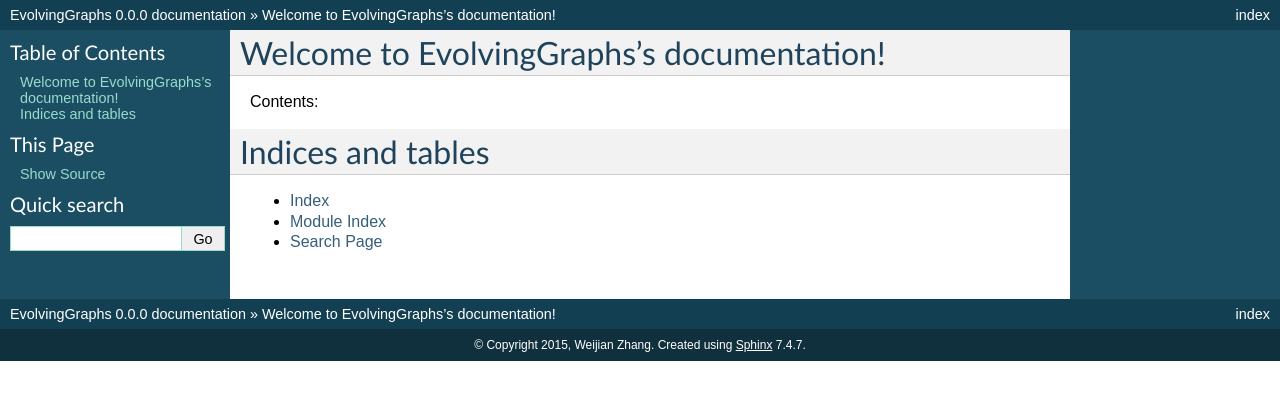
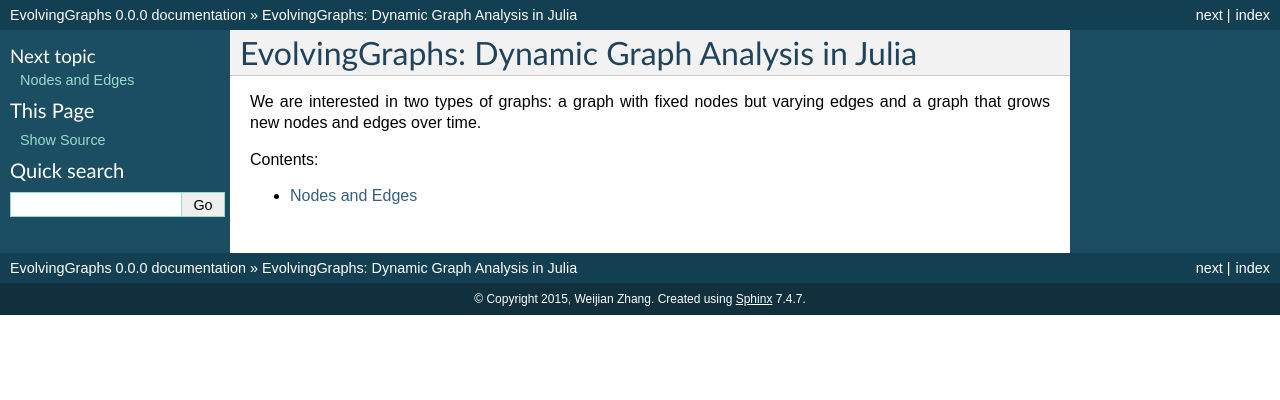
Before and after one commit to EtymoIO/EvolvingGraphs.jl, a Sphinx documentation site: the page built from doc/index.rst, in a window 1280 px wide. Shown: the top 400 px of the page. Built offline with Sphinx 7.4.7, drawn with Linux system fonts in a browser that asks for light colours.

Commit message:
update index documentation

```diff
--- /dev/null
+++ b/doc/core.rst
@@ -0,0 +1,4 @@
+Nodes and Edges
+===============
+
+* Node type
--- a/doc/index.rst
+++ b/doc/index.rst
@@ -3,19 +3,15 @@
    You can adapt this file completely to your liking, but it should at least
    contain the root `toctree` directive.
 
-Welcome to EvolvingGraphs's documentation!
-==========================================
+EvolvingGraphs: Dynamic Graph Analysis in Julia
+===============================================
+
+We are interested in two types of graphs: a graph with fixed nodes but
+varying edges and a graph that grows new nodes and edges over time.
 
 Contents:
 
 .. toctree::
    :maxdepth: 2
 
-
-
-Indices and tables
-==================
-
-* :ref:`genindex`
-* :ref:`modindex`
-* :ref:`search`
+   core.rst
```
